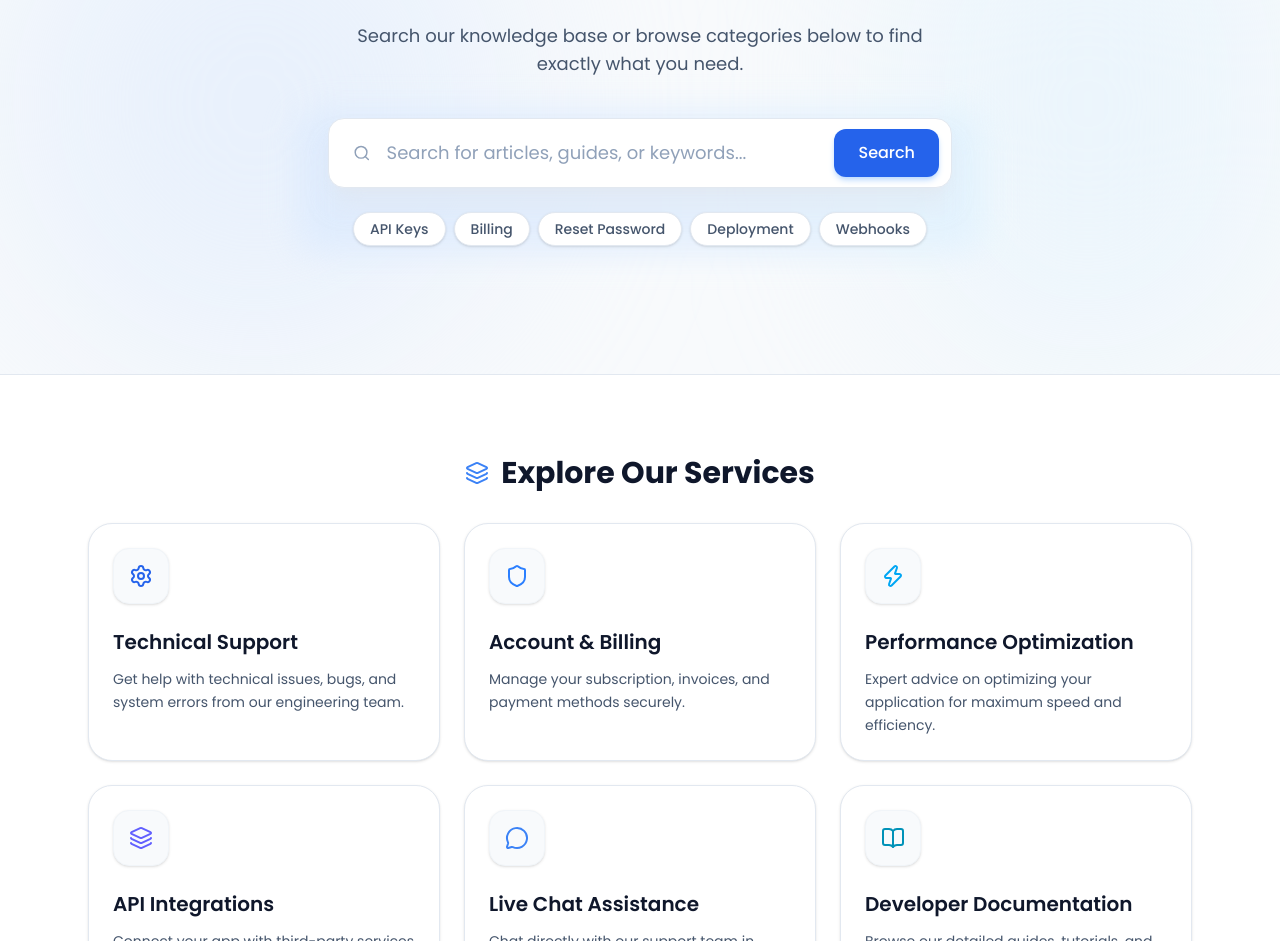
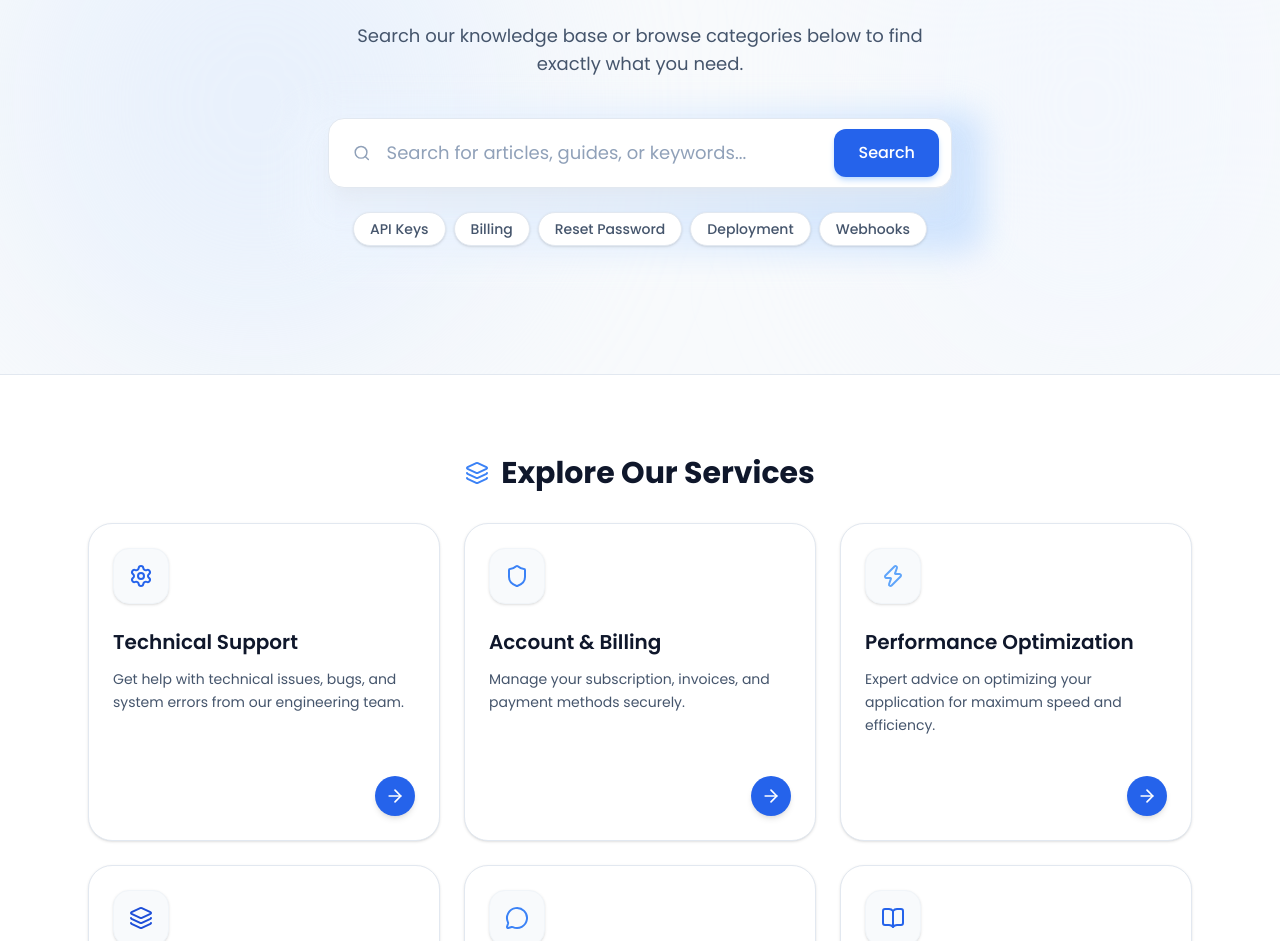
Before and after one commit to pawancreativebuffer/Support, a Next.js app: page / in a window 1280 px wide. Shown: the part 231-1172 px from the top of the page. Built offline with nearby package versions, Linux system fonts and the light colour scheme.

Commit message:
add page  home

```diff
--- a/src/app/page.tsx
+++ b/src/app/page.tsx
@@ -1,6 +1,6 @@
 "use client";
 
-import { Search, ChevronRight, MessageCircle, Settings, Shield, Zap, BookOpen, Layers } from 'lucide-react';
+import { Search, ChevronRight, ArrowRight, MessageCircle, Settings, Shield, Zap, BookOpen, Layers } from 'lucide-react';
 
 export default function SupportPage() {
   const faqs = [
@@ -14,11 +14,11 @@ export default function SupportPage() {
 
   const services = [
     { title: "Technical Support", icon: <Settings className="w-6 h-6 text-primary-600" />, description: "Get help with technical issues, bugs, and system errors from our engineering team." },
-    { title: "Account & Billing", icon: <Shield className="w-6 h-6 text-blue-500" />, description: "Manage your subscription, invoices, and payment methods securely." },
-    { title: "Performance Optimization", icon: <Zap className="w-6 h-6 text-sky-500" />, description: "Expert advice on optimizing your application for maximum speed and efficiency." },
-    { title: "API Integrations", icon: <Layers className="w-6 h-6 text-indigo-500" />, description: "Connect your app with third-party services smoothly with our dedicated integration support." },
+    { title: "Account & Billing", icon: <Shield className="w-6 h-6 text-primary-500" />, description: "Manage your subscription, invoices, and payment methods securely." },
+    { title: "Performance Optimization", icon: <Zap className="w-6 h-6 text-primary-400" />, description: "Expert advice on optimizing your application for maximum speed and efficiency." },
+    { title: "API Integrations", icon: <Layers className="w-6 h-6 text-primary-700" />, description: "Connect your app with third-party services smoothly with our dedicated integration support." },
     { title: "Live Chat Assistance", icon: <MessageCircle className="w-6 h-6 text-primary-500" />, description: "Chat directly with our support team in real-time for quick resolutions." },
-    { title: "Developer Documentation", icon: <BookOpen className="w-6 h-6 text-cyan-600" />, description: "Browse our detailed guides, tutorials, and comprehensive API references." },
+    { title: "Developer Documentation", icon: <BookOpen className="w-6 h-6 text-primary-600" />, description: "Browse our detailed guides, tutorials, and comprehensive API references." },
   ];
 
   const searchTags = ["API Keys", "Billing", "Reset Password", "Deployment", "Webhooks"];
@@ -28,8 +28,8 @@ export default function SupportPage() {
       {/* Banner Section with distinct background */}
       <section className="relative w-full bg-slate-50 border-b border-slate-200 pt-16 pb-24 md:pt-24 md:pb-32 overflow-hidden flex flex-col items-center">
         {/* Background Decorative Gradients (Light/Pastel) restricted to banner */}
-        <div className="absolute top-[0%] left-[0%] w-[40%] h-[100%] rounded-full bg-blue-100/50 blur-[100px] pointer-events-none" />
-        <div className="absolute top-[0%] right-[0%] w-[30%] h-[100%] rounded-full bg-sky-100/50 blur-[100px] pointer-events-none" />
+        <div className="absolute top-[0%] left-[0%] w-[40%] h-[100%] rounded-full bg-primary-100/50 blur-[100px] pointer-events-none" />
+        <div className="absolute top-[0%] right-[0%] w-[30%] h-[100%] rounded-full bg-primary-50/50 blur-[100px] pointer-events-none" />
 
         <div className="relative z-10 w-full max-w-6xl mx-auto px-6 flex flex-col items-center text-center mb-10 space-y-6">
           <h1 className="text-5xl md:text-6xl font-extrabold tracking-tight text-slate-900 pb-2">
@@ -42,7 +42,7 @@ export default function SupportPage() {
 
         {/* Search Bar & Tags */}
         <div className="w-full max-w-2xl relative z-10 px-6">
-          <div className="absolute -inset-2 bg-gradient-to-r from-blue-100 via-primary-100 to-sky-100 rounded-3xl blur-lg opacity-70"></div>
+          <div className="absolute -inset-2 bg-gradient-to-r from-primary-50 via-primary-100 to-primary-200 rounded-3xl blur-lg opacity-70"></div>
           <div className="relative flex items-center w-full bg-white border border-slate-200 rounded-2xl overflow-hidden shadow-xl shadow-slate-200/50 focus-within:ring-2 focus-within:ring-primary-500/50 transition-all">
             <Search className="w-6 h-6 text-slate-400 ml-6" />
             <input
@@ -82,15 +82,20 @@ export default function SupportPage() {
             {services.map((service, i) => (
               <div
                 key={i}
-                className="relative p-6 rounded-3xl bg-white border border-slate-200 hover:border-primary-300 transition-all duration-300 group shadow-sm hover:shadow-xl hover:shadow-primary-100/50 cursor-pointer"
+                className="relative flex flex-col p-6 rounded-3xl bg-white border border-slate-200 hover:border-primary-300 transition-all duration-300 group shadow-sm hover:shadow-xl hover:shadow-primary-100/50 cursor-pointer"
               >
                 <div className="w-14 h-14 rounded-2xl bg-slate-50 border border-slate-100 flex items-center justify-center mb-6 group-hover:scale-110 group-hover:-rotate-3 transition-transform duration-500 shadow-sm">
                   {service.icon}
                 </div>
                 <h3 className="text-xl font-semibold text-slate-900 mb-3">{service.title}</h3>
-                <p className="text-slate-600 leading-relaxed text-sm">
+                <p className="text-slate-600 leading-relaxed text-sm mb-6">
                   {service.description}
                 </p>
+                <div className="mt-auto pt-4 flex justify-end">
+                  <div className="w-10 h-10 rounded-full bg-primary-600 flex items-center justify-center text-white transition-all duration-300 shadow-md group-hover:bg-primary-700">
+                    <ArrowRight className="w-5 h-5 group-hover:translate-x-1 transition-transform" />
+                  </div>
+                </div>
               </div>
             ))}
           </div>
```
